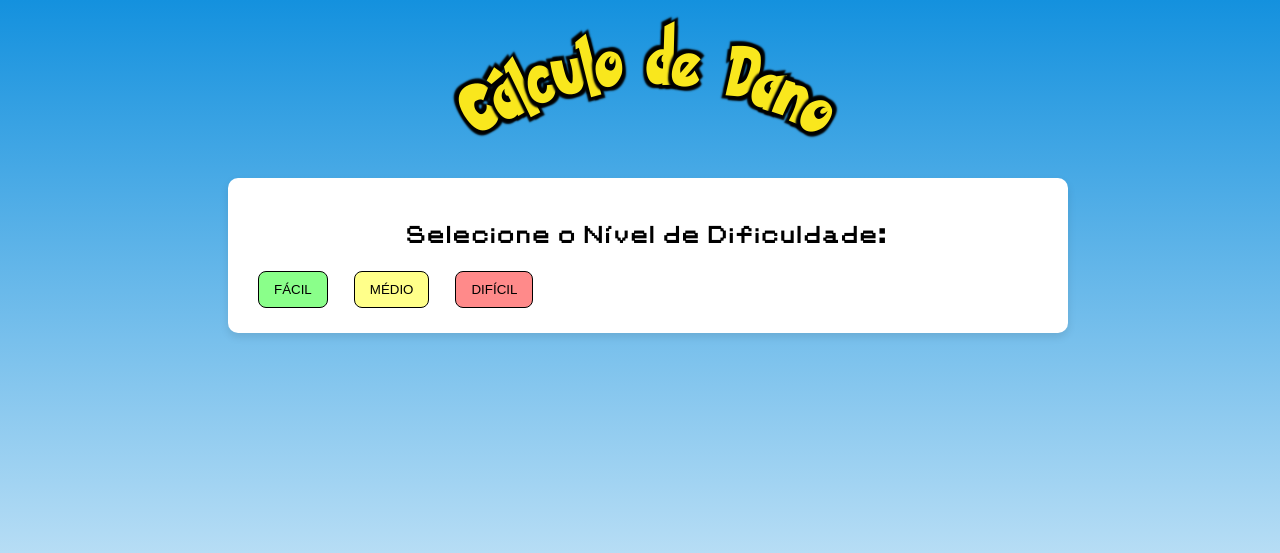
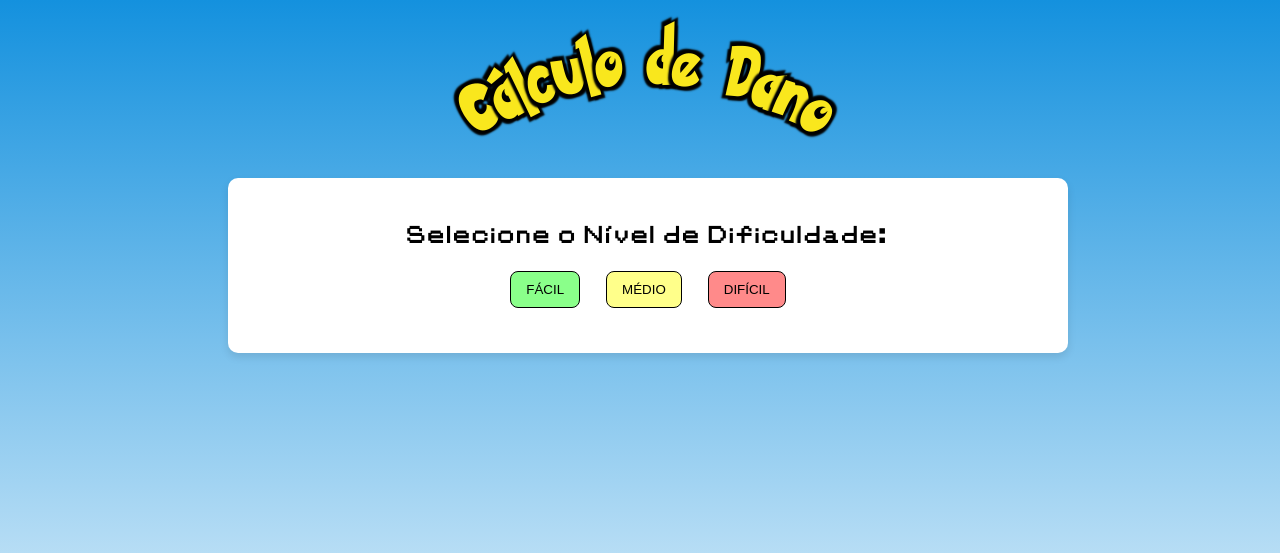
Before and after one commit to JoaoBastasini/Projeto-1, a Flask app: page /calculo_dano in a window 1280 px wide. Shown: the top 553 px of the page. Run offline with Flask 3, Linux system fonts and the light colour scheme; some libraries are stand-ins or nearby versions.

Commit message:
Add styling for level buttons container in minijogo

```diff
--- a/static/style.css
+++ b/static/style.css
@@ -153,6 +153,10 @@ h1{
     color: #721c24;
 }
 
+.botoes_nivel { /* Container dos botões de nível */
+    text-align: center;
+    margin-bottom: 20px;
+}
 
 .botoes_nivel button { /* Níveis dos minijogos */
     margin: 5px;
```
